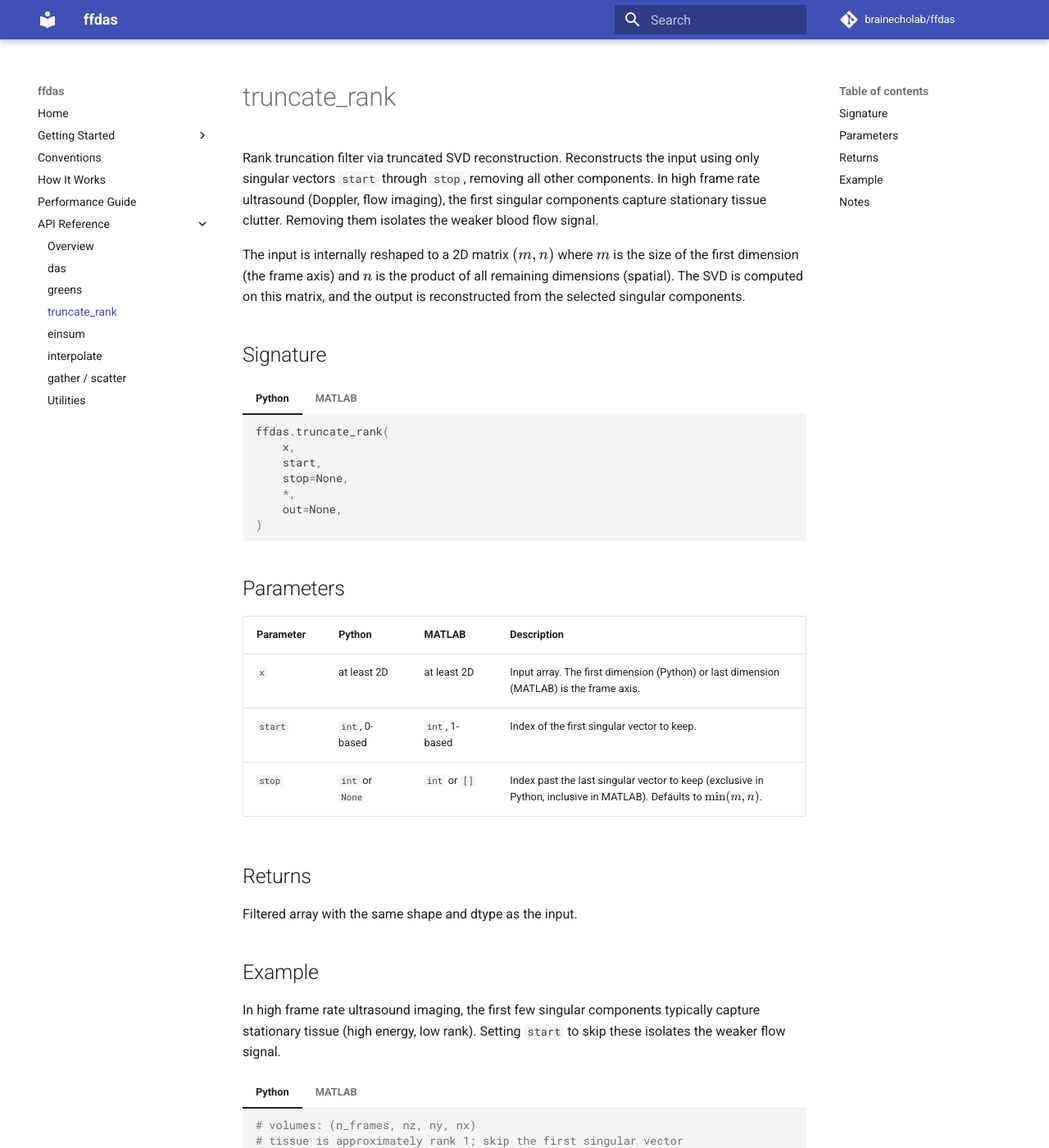
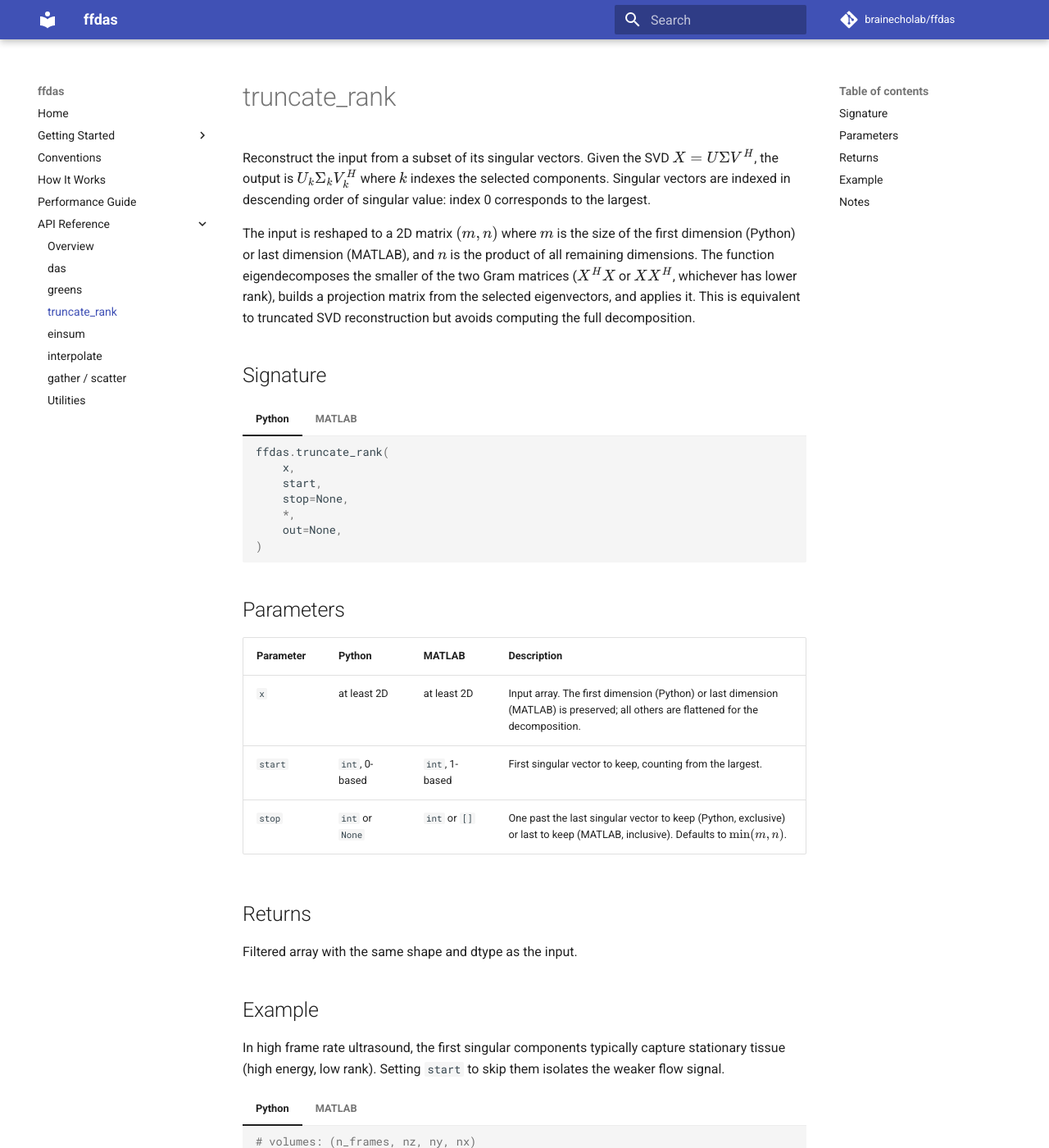
Before and after one commit to BrainEchoLab/ffdas, an MkDocs documentation site: the page built from docs/api/truncate_rank.md, in a window 1280 px wide and 1400 px high. Shown: the whole window at 82% size. Built offline with MkDocs 1.6.1 and Material for MkDocs 9.7.7, drawn with Linux system fonts in a browser that asks for light colours; comment, search, counter and statistics services are not loaded; some of the changed text lies outside the part shown.

Commit message:
update truncate_rank docs and tests

```diff
--- a/docs/api/truncate_rank.md
+++ b/docs/api/truncate_rank.md
@@ -1,8 +1,8 @@
 # truncate_rank
 
-Rank truncation filter via truncated SVD reconstruction. Reconstructs the input using only singular vectors `start` through `stop`, removing all other components. In high frame rate ultrasound (Doppler, flow imaging), the first singular components capture stationary tissue clutter. Removing them isolates the weaker blood flow signal.
+Reconstruct the input from a subset of its singular vectors. Given the SVD $X = U \Sigma V^H$, the output is $U_k \Sigma_k V_k^H$ where $k$ indexes the selected components. Singular vectors are indexed in descending order of singular value: index 0 corresponds to the largest.
 
-The input is internally reshaped to a 2D matrix $(m, n)$ where $m$ is the size of the first dimension (the frame axis) and $n$ is the product of all remaining dimensions (spatial). The SVD is computed on this matrix, and the output is reconstructed from the selected singular components.
+The input is reshaped to a 2D matrix $(m, n)$ where $m$ is the size of the first dimension (Python) or last dimension (MATLAB), and $n$ is the product of all remaining dimensions. The function eigendecomposes the smaller of the two Gram matrices ($X^H X$ or $X X^H$, whichever has lower rank), builds a projection matrix from the selected eigenvectors, and applies it. This is equivalent to truncated SVD reconstruction but avoids computing the full decomposition.
 
 ## Signature
 
@@ -29,9 +29,9 @@ The input is internally reshaped to a 2D matrix $(m, n)$ where $m$ is the size o
 
 | Parameter | Python | MATLAB | Description |
 |---|---|---|---|
-| `x` | at least 2D | at least 2D | Input array. The first dimension (Python) or last dimension (MATLAB) is the frame axis. |
-| `start` | `int`, 0-based | `int`, 1-based | Index of the first singular vector to keep. |
-| `stop` | `int` or `None` | `int` or `[]` | Index past the last singular vector to keep (exclusive in Python, inclusive in MATLAB). Defaults to $\min(m, n)$. |
+| `x` | at least 2D | at least 2D | Input array. The first dimension (Python) or last dimension (MATLAB) is preserved; all others are flattened for the decomposition. |
+| `start` | `int`, 0-based | `int`, 1-based | First singular vector to keep, counting from the largest. |
+| `stop` | `int` or `None` | `int` or `[]` | One past the last singular vector to keep (Python, exclusive) or last to keep (MATLAB, inclusive). Defaults to $\min(m, n)$. |
 
 ## Returns
 
@@ -39,7 +39,7 @@ Filtered array with the same shape and dtype as the input.
 
 ## Example
 
-In high frame rate ultrasound imaging, the first few singular components typically capture stationary tissue (high energy, low rank). Setting `start` to skip these isolates the weaker flow signal.
+In high frame rate ultrasound, the first singular components typically capture stationary tissue (high energy, low rank). Setting `start` to skip them isolates the weaker flow signal.
 
 === "Python"
 
@@ -65,4 +65,6 @@ In high frame rate ultrasound imaging, the first few singular components typical
 
 ## Notes
 
-The implementation uses cuSOLVER for the SVD computation.
+The eigendecomposition is computed via `cusolverDnXsyevd`. The Gram matrix is formed with `cublasSgemm` (or the complex/double equivalent) rather than `ssyrk`/`cherk` to avoid rounding errors when the matrix dimensions differ substantially.
+
+The cost is dominated by the eigendecomposition of the $p \times p$ Gram matrix, where $p = \min(m, n)$, plus two matrix multiplications involving the full $m \times n$ input.
```
Also changed, not shown: 2 other files.
